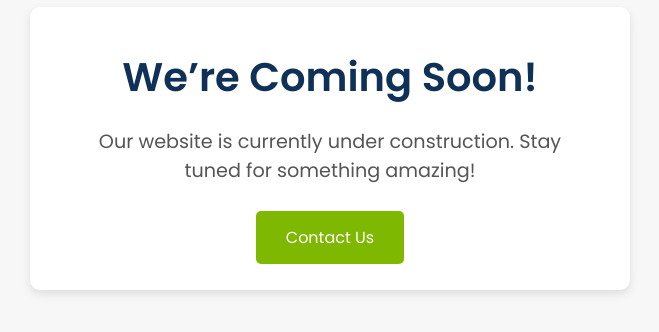
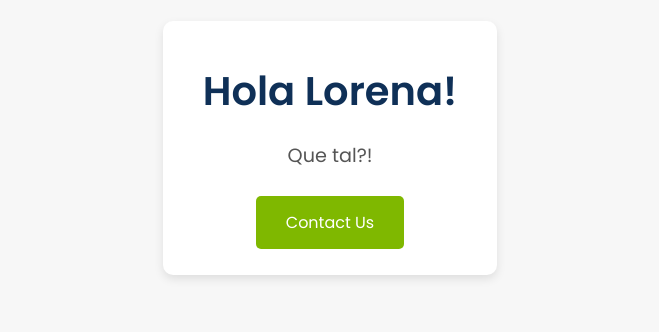
Before and after one commit to benjjamin1/new, a plain HTML site: page index.html in a window 1280 px wide. Shown: the part 252-584 px from the top of the page, without its empty margins (310-969 px from the left). Drawn offline with Linux system fonts and the light colour scheme.

Commit message:
Update index.html

```diff
--- a/index.html
+++ b/index.html
@@ -76,8 +76,8 @@
 <body>
 
     <div class="container">
-        <h1>We’re Coming Soon!</h1>
-        <p>Our website is currently under construction. Stay tuned for something amazing!</p>
+        <h1>Hola Lorena!</h1>
+        <p>Que tal?!</p>
         <a href="mailto:contact@benni.se" class="cta">Contact Us</a>
     </div>
 
```
